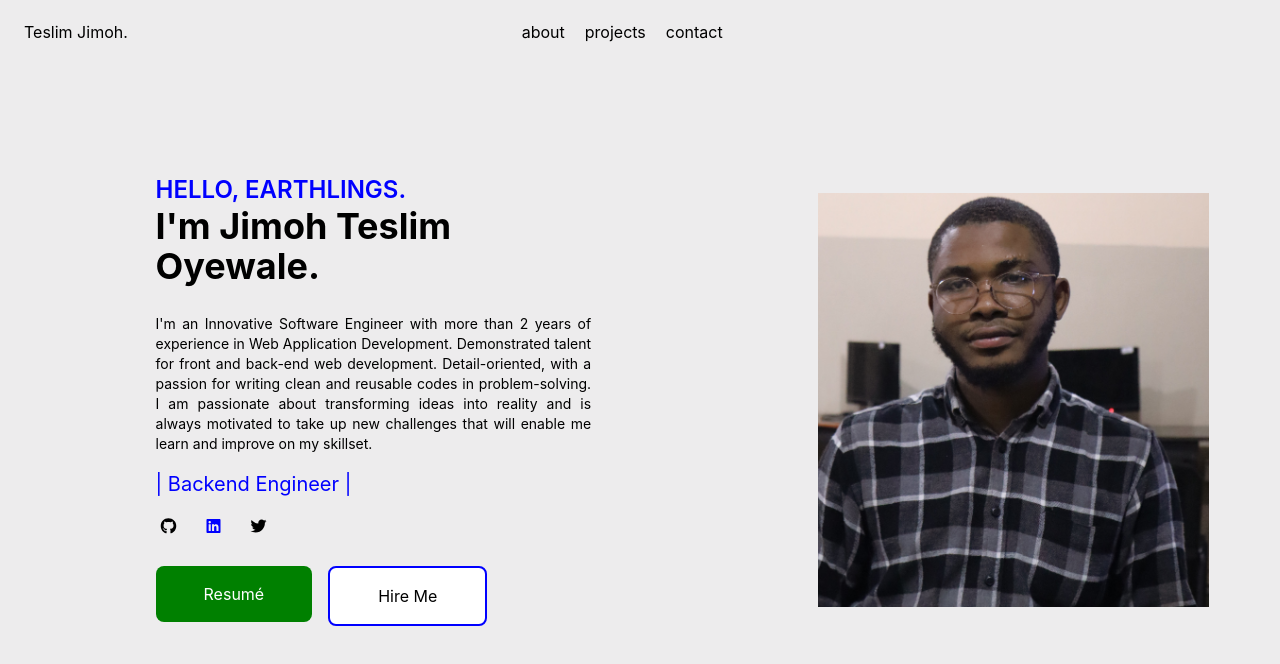
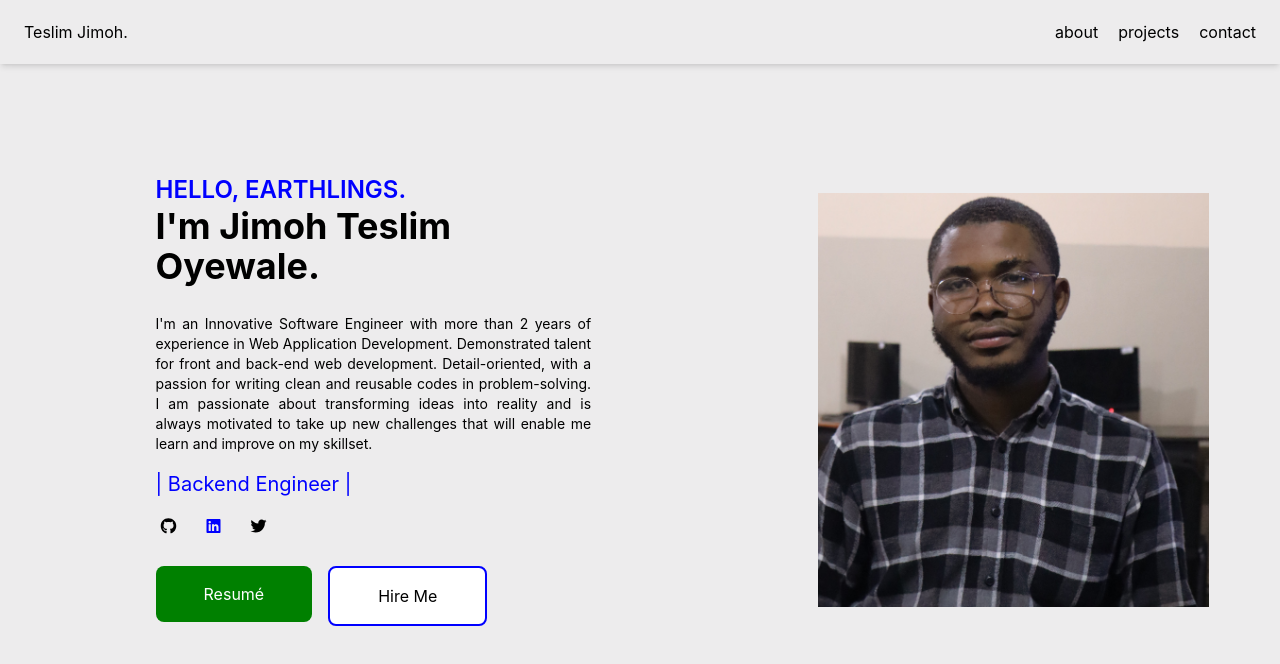
Before and after one commit to Moyowaaaa/Teslim-Jimoh, a Next.js app: page / in a window 1280 px wide. Shown: the top 664 px of the page. Built offline with nearby package versions, Linux system fonts and the light colour scheme.

Commit message:
cosmetic fixes

```diff
--- a/components/Navbar.js
+++ b/components/Navbar.js
@@ -11,7 +11,7 @@ const Navbar = () => {
 
   return (
     <div>
-        <div className={`hidden lg:flex items-center w-7/12 h-[4rem] justify-between px-6 cursor-pointer bg-[#edeced] text-[black] lg:fixed z-50" ${router.pathname === "/about" || router.pathname == '/about' ? "w-screen" : ""}`}>
+        <div className={`hidden lg:flex items-center w-full h-[4rem] justify-between px-6 cursor-pointer bg-[#edeced] text-[black] lg:fixed z-50 shadow-md shadow-blue-200" ${router.pathname === "/about" || router.pathname == '/about' ? "w-screen" : ""}`}>
         <Link href='/'><p className='hover:border-b-2 border-[blue]'>Teslim Jimoh.</p></Link>
 
 
--- a/components/ProjectsHeader.js
+++ b/components/ProjectsHeader.js
@@ -7,7 +7,7 @@ import { FontAwesomeIcon } from '@fortawesome/react-fontawesome'
 const ProjectsHeader = () => {
   return (
     <div>
-        <div className='w-screen flex items-center lg:w-full h-[4rem]  cursor-pointer  justify-between px-6 bg-[#edeced] text-[black] fixed z-50 '>
+        <div className='w-screen flex items-center lg:w-full h-[4rem] shadow-md shadow-blue-100 cursor-pointer  justify-between px-6 bg-[#edeced] text-[black] fixed z-50 '>
 
 
         <Link href='/'><p className='hover:border-b-2 border-[blue]'>Teslim Jimoh.</p></Link>
```
